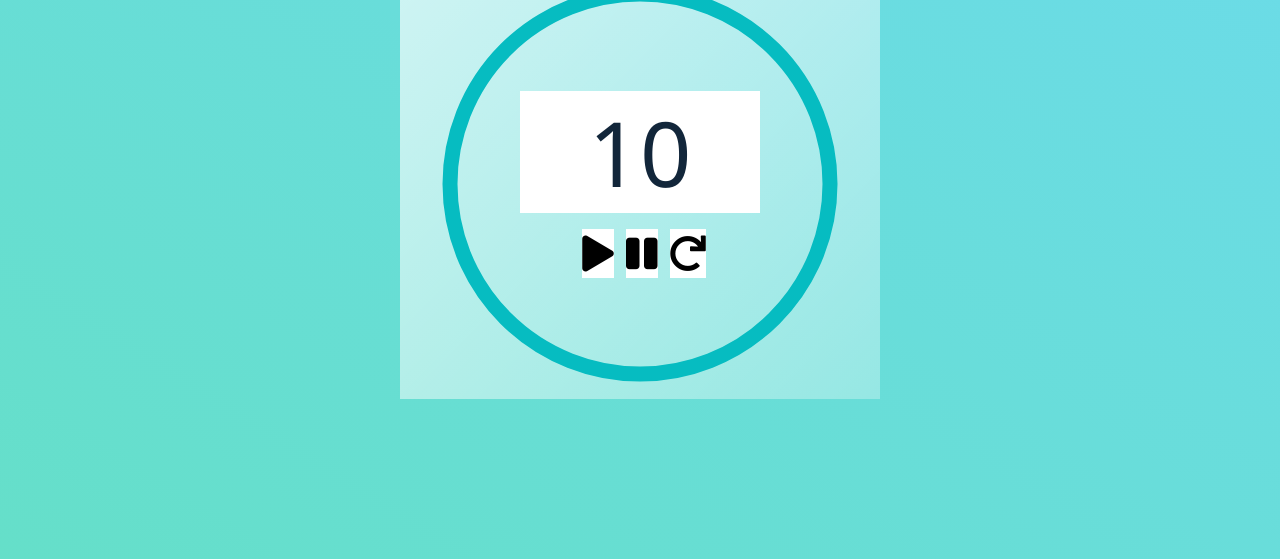
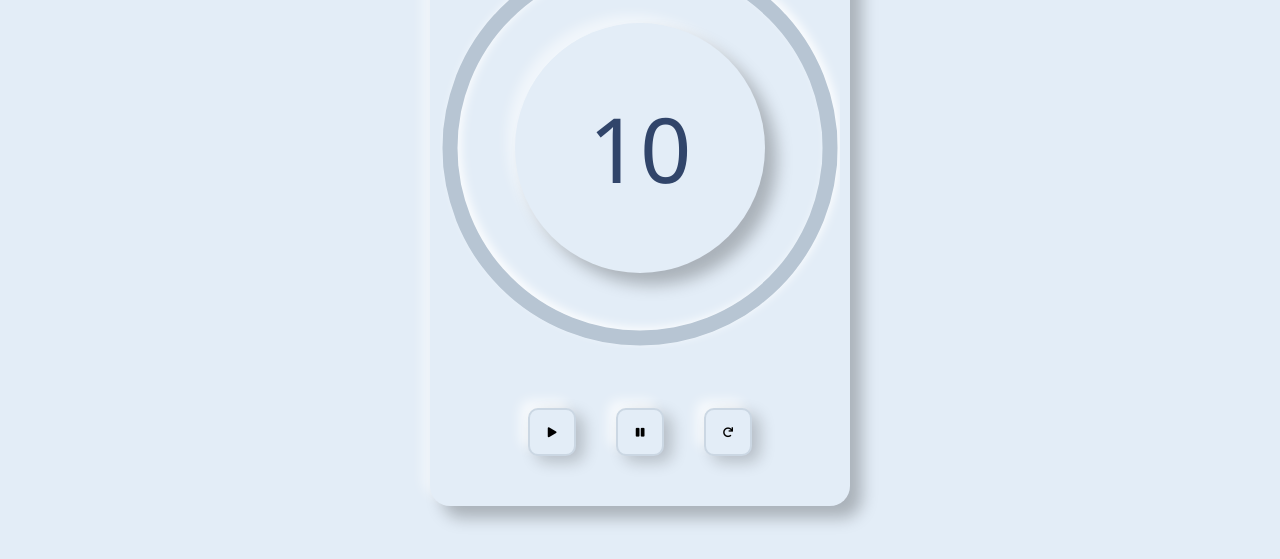
Before and after one commit to alejandroBarraza/timer, a plain HTML site: page index.html in a window 1280 px wide. Shown: the part 241-800 px from the top of the page. Drawn offline with Linux system fonts and the light colour scheme.

Commit message:
style(update design)

```diff
--- a/app.js
+++ b/app.js
@@ -17,13 +17,7 @@ let duration = 0;
 let currentOffset = 0;
 let paused = false;
 //draw the full circle
-const timer = new Timer(
-  durationInput,
-  startButton,
-  pauseButton,
-  resetButton,
-  paused,
-  {
+const timer = new Timer(durationInput, startButton, pauseButton, resetButton, paused, {
   onStart(timeStart) {
     duration = timeStart;
   },
@@ -33,7 +27,7 @@ const timer = new Timer(
     //set limit to 3/4 of pertimer and if currentoffset is grather than 70% perimter change color to navy-blue
     let limit = perimeter * 0.7;
     if (Math.abs(currentOffset) > limit) {
-        circle.setAttribute("stroke", "#12263a");
+      circle.setAttribute("stroke", "#F7455C");
     }
 
     //set atribute to stroke-dashoffset with current stroke-dashoffset.
@@ -55,5 +49,4 @@ const timer = new Timer(
     //quick fix about strange behavior stroke-dashoffset cvs at reset.
     location.reload(); //reload the page.
   },
-  }
-);
+});
--- a/index.html
+++ b/index.html
@@ -15,31 +15,29 @@
       <section class="wrapper-timer">
         <h1>timer</h1>
         <div class="timer-container">
-          <div class="controls">
-            <input id="duration" value="10" />
-            <div class="control-play-stop">
-              <button id="start"><i class="fas fa-play"></i></button>
-              <button id="pause"><i class="fas fa-pause"></i></button>
-              <button id="reset"><i class="fas fa-redo"></i></button>
-            </div>
-          </div>
           <svg height="400" , width="400">
             <circle
               r="190"
               cx="200"
               cy="200"
               fill="transparent"
-              stroke="#06bcc1"
+              stroke="#b7c5d3"
               stroke-width="15"
               transform="rotate(-90,200,200)"
+              class="filter"
             />
           </svg>
+          <div class="controls">
+            <input id="duration" value="10" />
+          </div>
+        </div>
+        <div class="control-play-stop">
+          <button id="start"><i class="fas fa-play"></i></button>
+          <button id="pause"><i class="fas fa-pause"></i></button>
+          <button id="reset"><i class="fas fa-redo"></i></button>
         </div>
       </section>
     </main>
-    <div class="circle1"></div>
-    <div class="circle2"></div>
-
     <script src="timer.js"></script>
     <script src="app.js"></script>
   </body>
--- a/style.css
+++ b/style.css
@@ -1,3 +1,14 @@
+:root {
+  --title-color: #31456a;
+  --background-color: #e3edf7;
+  --svg-color: #b7c5d3;
+  --silver: #cbd7e3;
+  --red: #f7455c;
+}
+html {
+  font-size: 62.5%;
+}
+
 dial {
   height: 400px;
   width: 400px;
@@ -6,15 +17,18 @@ h1 {
   display: flex;
   align-items: center;
   justify-content: center;
-  font-size: 48px;
+  font-size: 4.8rem;
   text-transform: uppercase;
-  color: #06bcc1;
+  color: var(--title-color);
+  font-weight: 600;
+  margin: 3rem;
 }
 .timer-container {
   position: relative;
   display: flex;
   align-self: center;
   justify-content: center;
+  padding: 1rem;
 }
 
 * {
@@ -30,44 +44,24 @@ body {
   /* background-color: #f4edea; */
 }
 
-.timer-container input {
+input {
   display: block;
   border: none;
-  width: 240px;
+  width: 25rem;
+  height: 25rem;
+  border-radius: 50%;
   font-size: 90px;
   text-align: center;
-
-  /* change color inside input */
-  /* background-color: #f4edea; */
-  color: #12263a;
+  color: var(--title-color);
+  background-color: var(--background-color);
+  box-shadow: 12px 12px 16px 0 rgba(0, 0, 0, 0.25), -8px -8px 12px 0 rgba(255, 255, 255, 0.5);
 }
 
-.timer-container button {
-  border: none;
-  font-size: 36px;
-  cursor: pointer;
-  background: white;
-
-  /* change color inside iccon button */
-  /* color: #f4d1ae; */
-  margin-left: 8px;
-}
-/* #reset {
-  color: #12263a;
-} */
-
-/* .control-play-stop :nth-child(-n + 2):hover {
-  color: #12263a;
-} */
-
-.timer button:focus {
+button:focus {
   outline: none;
 }
-/* .duration {
-  background-color: #12263a;
-} */
 
-.timer input:focus {
+input:focus {
   outline: none;
 }
 .controls {
@@ -86,21 +80,58 @@ main {
   display: flex;
   align-items: center;
   justify-content: center;
-  background: linear-gradient(to right top, #65dfc9, #6cdbeb);
+  background: var(--background-color);
 }
-/* glass efect */
+.stroke {
+  background-color: red;
+}
 .wrapper-timer {
+  margin: 1rem;
+  border-radius: 2rem;
   background: white;
-  min-height: 60vh;
-  width: 60vh;
-  background: linear-gradient(to right bottom, rgba(255, 255, 255, 0.7), rgba(255, 255, 255, 0.3));
+  min-height: 80vh;
+  min-width: 30vw;
+  background: var(--background-color);
+  box-shadow: 12px 12px 16px 0 rgba(0, 0, 0, 0.25), -8px -8px 12px 0 rgba(255, 255, 255, 0.5);
 }
 .control-play-stop {
-  margin-top: 1rem;
+  margin: 3rem;
+  display: flex;
+  justify-content: center;
+  align-items: center;
+}
+.control-play-stop button {
+  height: 4.8rem;
+  width: 4.8rem;
+  margin: 2rem;
+  border: none;
+  border: 2px solid var(--silver);
 
-  /* background-color: #12263a; */
-  /* display: flex; */
+  background-color: var(--background-color);
+  box-shadow: 8px 6px 16px 0 rgba(0, 0, 0, 0.2), -8px -8px 12px 0 rgba(255, 255, 255, 0.7);
+  border-radius: 1rem;
 }
-.control-play-stop > button {
-  border: none;
+circle {
+  padding: 1rem;
 }
+.filter {
+  filter: drop-shadow(0.35rem 0.4rem 0.4rem rgba(255, 255, 255, 0.8));
+}
+
+@media screen and (max-width: 700px) {
+  .wrapper-timer {
+    transform: scale(0.9);
+    min-width: 100%;
+  }
+  h1 {
+    margin: 1rem;
+  }
+}
+@media screen and (max-width: 350px) {
+  /* .wrapper-timer {
+    transform: scale(0.9);
+  } */
+  h1 {
+    margin: 0.5rem;
+  }
+}
```
Lines whose indentation alone changed are shown as unchanged.
